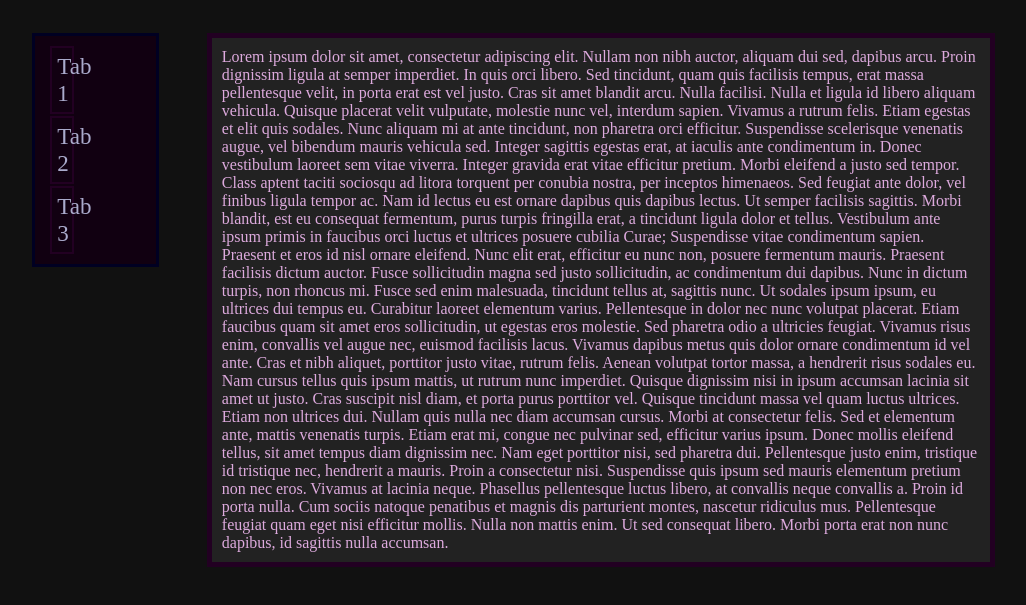
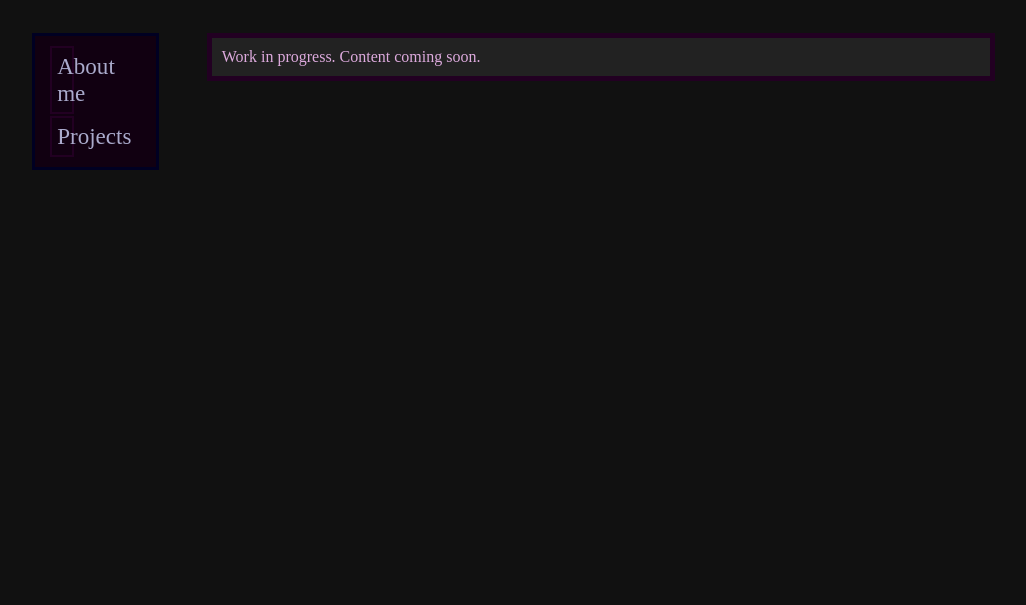
Before and after one commit to hboortz/hboortz.github.io, a plain HTML site: page index.html in a window 1280 px wide. Shown: the part 185-790 px from the top of the page, without its empty margins (39-1065 px from the left). Drawn offline with Linux system fonts and the light colour scheme.

Commit message:
Changing content to reflect WIP

```diff
--- a/index.html
+++ b/index.html
@@ -16,20 +16,10 @@
 <br><br>
 
 <table id="tabs">
-    <tr> <td> Tab 1 </td></tr>
-    <tr> <td> Tab 2 </td></tr>
-    <tr> <td> Tab 3 </td></tr>
+    <tr> <td> About me </td></tr>
+    <tr> <td> Projects </td></tr>
 </table>
 
 <div id="body">
-Lorem ipsum dolor sit amet, consectetur adipiscing elit. Nullam non nibh auctor, aliquam dui sed, dapibus arcu. Proin dignissim ligula at semper imperdiet. In quis orci libero. Sed tincidunt, quam quis facilisis tempus, erat massa pellentesque velit, in porta erat est vel justo. Cras sit amet blandit arcu. Nulla facilisi. Nulla et ligula id libero aliquam vehicula. Quisque placerat velit vulputate, molestie nunc vel, interdum sapien. Vivamus a rutrum felis.
-
-Etiam egestas et elit quis sodales. Nunc aliquam mi at ante tincidunt, non pharetra orci efficitur. Suspendisse scelerisque venenatis augue, vel bibendum mauris vehicula sed. Integer sagittis egestas erat, at iaculis ante condimentum in. Donec vestibulum laoreet sem vitae viverra. Integer gravida erat vitae efficitur pretium. Morbi eleifend a justo sed tempor. Class aptent taciti sociosqu ad litora torquent per conubia nostra, per inceptos himenaeos. Sed feugiat ante dolor, vel finibus ligula tempor ac. Nam id lectus eu est ornare dapibus quis dapibus lectus. Ut semper facilisis sagittis.
-
-Morbi blandit, est eu consequat fermentum, purus turpis fringilla erat, a tincidunt ligula dolor et tellus. Vestibulum ante ipsum primis in faucibus orci luctus et ultrices posuere cubilia Curae; Suspendisse vitae condimentum sapien. Praesent et eros id nisl ornare eleifend. Nunc elit erat, efficitur eu nunc non, posuere fermentum mauris. Praesent facilisis dictum auctor. Fusce sollicitudin magna sed justo sollicitudin, ac condimentum dui dapibus. Nunc in dictum turpis, non rhoncus mi. Fusce sed enim malesuada, tincidunt tellus at, sagittis nunc.
-
-Ut sodales ipsum ipsum, eu ultrices dui tempus eu. Curabitur laoreet elementum varius. Pellentesque in dolor nec nunc volutpat placerat. Etiam faucibus quam sit amet eros sollicitudin, ut egestas eros molestie. Sed pharetra odio a ultricies feugiat. Vivamus risus enim, convallis vel augue nec, euismod facilisis lacus. Vivamus dapibus metus quis dolor ornare condimentum id vel ante. Cras et nibh aliquet, porttitor justo vitae, rutrum felis. Aenean volutpat tortor massa, a hendrerit risus sodales eu. Nam cursus tellus quis ipsum mattis, ut rutrum nunc imperdiet. Quisque dignissim nisi in ipsum accumsan lacinia sit amet ut justo. Cras suscipit nisl diam, et porta purus porttitor vel. Quisque tincidunt massa vel quam luctus ultrices. Etiam non ultrices dui. Nullam quis nulla nec diam accumsan cursus.
-
-Morbi at consectetur felis. Sed et elementum ante, mattis venenatis turpis. Etiam erat mi, congue nec pulvinar sed, efficitur varius ipsum. Donec mollis eleifend tellus, sit amet tempus diam dignissim nec. Nam eget porttitor nisi, sed pharetra dui. Pellentesque justo enim, tristique id tristique nec, hendrerit a mauris. Proin a consectetur nisi. Suspendisse quis ipsum sed mauris elementum pretium non nec eros. Vivamus at lacinia neque. Phasellus pellentesque luctus libero, at convallis neque convallis a. Proin id porta nulla. Cum sociis natoque penatibus et magnis dis parturient montes, nascetur ridiculus mus. Pellentesque feugiat quam eget nisi efficitur mollis. Nulla non mattis enim. Ut sed consequat libero. Morbi porta erat non nunc dapibus, id sagittis nulla accumsan.
-
+Work in progress. Content coming soon.
 </div>
```
